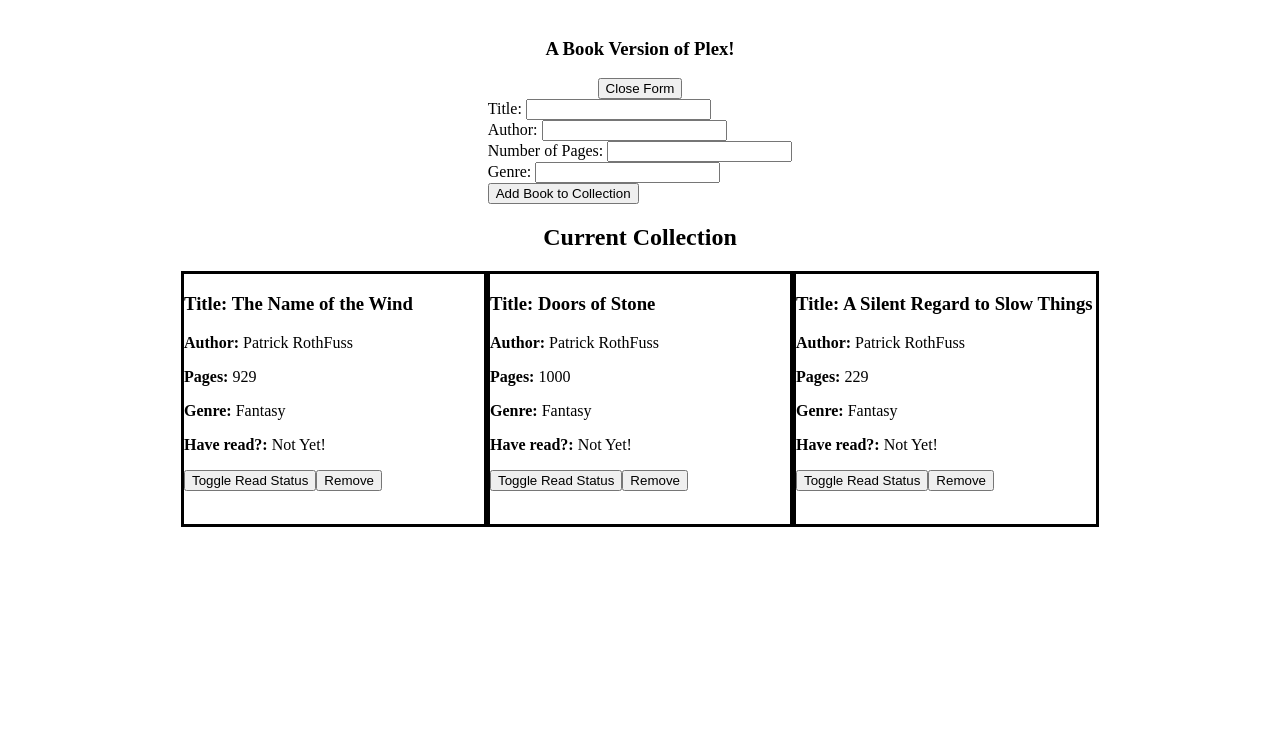
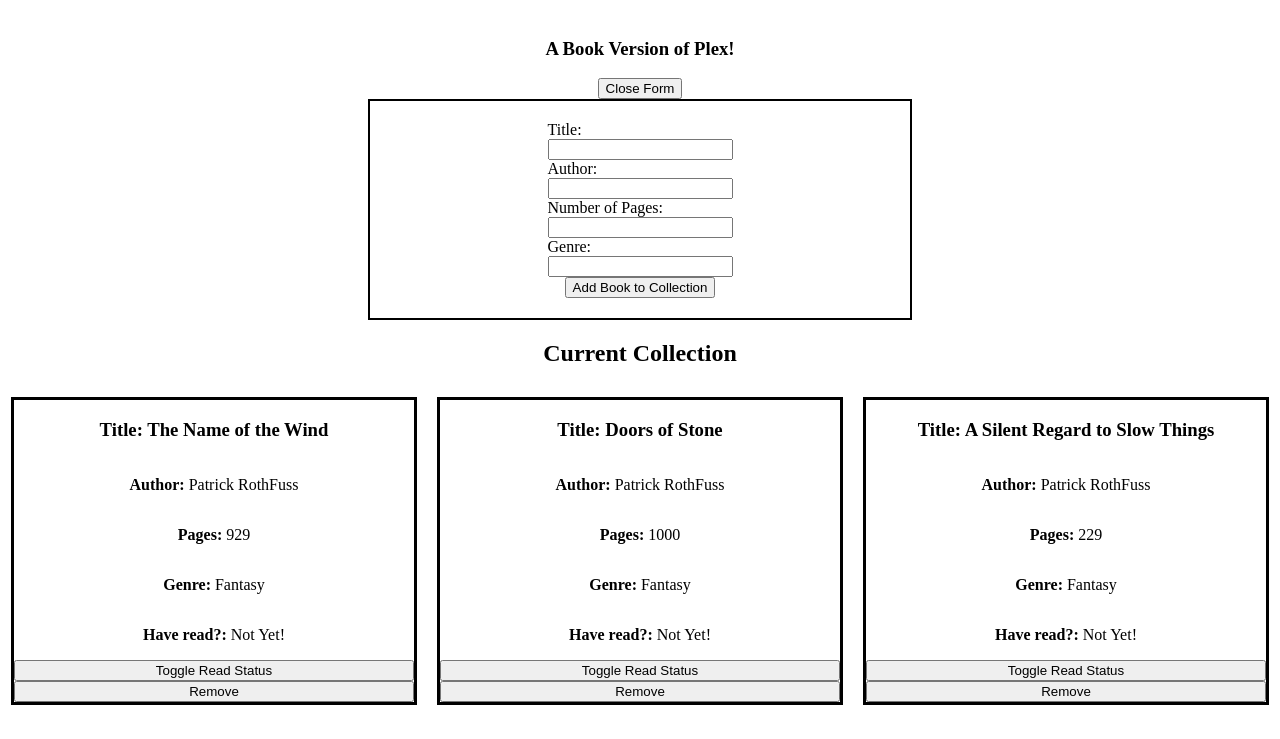
Before and after one commit to Fico27/library-project, a plain HTML site: page index.html in a window 1280 px wide. Both pictures are taken after a click on the button "Add Book". Shown: the part 61-800 px from the top of the page. Drawn offline with Linux system fonts and the light colour scheme.

Commit message:
Added basic CSS to form and book cards

```diff
--- a/script.js
+++ b/script.js
@@ -62,9 +62,9 @@ form.addEventListener("submit", (e) => {
 
     addBookToLibrary(addBookTitle.value, addBookAuthor.value, addBookGenre.value, addBookPages.value);
 
-    resetDisplay()
-    loadBooks()
-    form.reset()
+    resetDisplay();
+    loadBooks();
+    form.reset();
 })
 
 
--- a/style.css
+++ b/style.css
@@ -14,25 +14,27 @@ html, body {
     flex-direction: column;
     /* width: 80vw;
     height: 80vh; */
-    /* justify-content: center; */
+    justify-content: start;
     align-items: center;
     flex-wrap: wrap;
 }
 
 .bookdisplay {
     display: flex;
-    justify-content: space-evenly;
+    justify-content: space-around;
     flex-wrap: wrap;
-    /* width: 80%;
-    height: 80%;
-    border: 2px solid black; */
+    width: 100%;
+
 }
 
 .bookcard{
-    height: 250px;
-    width: 300px;
+    display: flex;
+    flex-direction: column;
+    height: auto;
+    width: 400px;
     border: 3px solid black;
-
+    text-align: center;
+    margin: 10px 10px;
 }
 
 .formcontainer{
@@ -40,5 +42,15 @@ html, body {
 }
 
 form{
+    display: flex;
+    flex-direction: column;
+    width: 500px;
+    border: 2px solid black;
+    padding: 20px 20px;
+    align-items: center;
+
+}
+
+label{
     display: block;
 }
```
